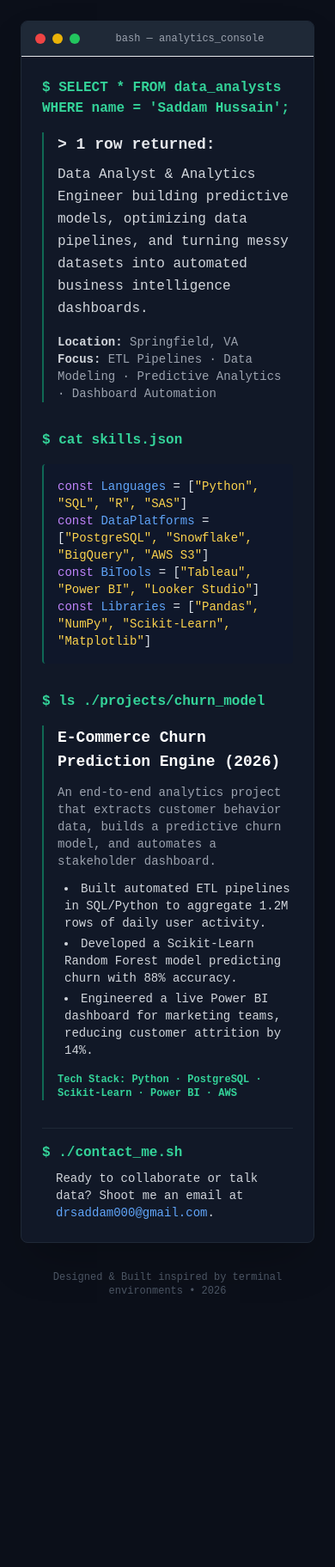
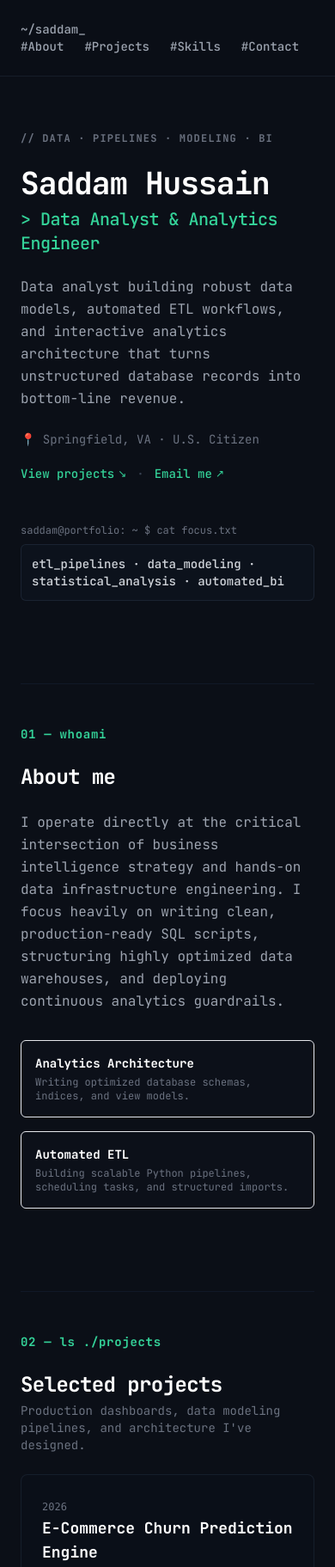
Before and after one commit to drsaddam000-gif/drsaddam000-gif.github.io, a plain HTML site: page index.html in a window 390 px wide. Shown: the top 1823 px of the page at 86% size. Before the commit the page ends 1534 px from the top, so only its background shows below. Drawn offline with nearby package versions, Linux system fonts and the light colour scheme.

Commit message:
Add files via upload

```diff
--- a/index.html
+++ b/index.html
@@ -3,95 +3,167 @@
 <head>
     <meta charset="UTF-8">
     <meta name="viewport" content="width=device-width, initial-scale=1.0">
-    <title>Your Name | Data Analyst Portfolio</title>
-    <!-- Tailwind CSS for modern, clean styling -->
+    <title>Saddam Hussain — Data Analyst & Analytics Engineer</title>
     <script src="https://cdn.tailwindcss.com"></script>
     <style>
+        @import url('https://fonts.googleapis.com/css2?family=JetBrains+Mono:wght@300;400;500;700&display=swap');
         body {
-            font-family: 'Courier New', Courier, monospace;
+            font-family: 'JetBrains Mono', monospace;
+            background-color: #0b0f17;
+        }
+        .blinking-cursor::after {
+            content: '▋';
+            animation: blink 1s step-start infinite;
+            color: #10b981;
+        }
+        @keyframes blink {
+            50% { opacity: 0; }
         }
     </style>
 </head>
-<body class="bg-[#0B0F19] text-[#E2E8F0] min-h-screen p-6 md:p-12">
+<body class="text-[#e2e8f0] selection:bg-emerald-500/30 selection:text-emerald-300 antialiased min-h-screen">
 
-    <!-- Terminal Container -->
-    <div class="max-w-3xl mx-auto bg-[#111827] border border-gray-800 rounded-lg shadow-2xl overflow-hidden">
+    <!-- Navigation Header -->
+    <header class="max-w-4xl mx-auto px-6 py-6 flex flex-wrap items-center justify-between border-b border-gray-800/60 sticky top-0 bg-[#0b0f17]/90 backdrop-blur-md z-50">
+        <div class="text-gray-400 text-sm font-medium">~/saddam_</div>
+        <nav class="flex space-x-6 text-sm font-medium text-gray-400">
+            <a href="#about" class="hover:text-emerald-400 transition-colors">#About</a>
+            <a href="#projects" class="hover:text-emerald-400 transition-colors">#Projects</a>
+            <a href="#skills" class="hover:text-emerald-400 transition-colors">#Skills</a>
+            <a href="#contact" class="hover:text-emerald-400 transition-colors">#Contact</a>
+        </nav>
+    </header>
 
-        <!-- Terminal Window Header -->
-        <div class="bg-[#1F2937] px-4 py-3 flex items-center justify-between border-b border-gray-850">
-            <div class="flex space-x-2">
-                <span class="w-3 h-3 bg-red-500 rounded-full inline-block"></span>
-                <span class="w-3 h-3 bg-yellow-500 rounded-full inline-block"></span>
-                <span class="w-3 h-3 bg-green-500 rounded-full inline-block"></span>
+    <main class="max-w-4xl mx-auto px-6 pt-16 pb-24 space-y-24">
+
+        <!-- HERO SECTION -->
+        <section id="about" class="space-y-6">
+            <div class="text-xs tracking-widest text-gray-500 font-bold uppercase">// Data · Pipelines · Modeling · BI</div>
+            <div class="space-y-2">
+                <h1 class="text-4xl md:text-5xl font-bold tracking-tight text-white">Saddam Hussain</h1>
+                <h2 class="text-xl md:text-2xl text-emerald-400 font-medium tracking-tight blinking-cursor">> Data Analyst & Analytics Engineer</h2>
             </div>
-            <span class="text-xs text-gray-400">bash — analytics_console</span>
-            <div></div>
-        </div>
 
-        <!-- Terminal Body -->
-        <div class="p-6 md:p-8 space-y-8">
+            <p class="text-gray-400 text-base md:text-lg max-w-2xl leading-relaxed">
+                Data analyst building robust data models, automated ETL workflows, and interactive analytics architecture that turns unstructured database records into bottom-line revenue.
+            </p>
 
-            <!-- SECTION 1: HERO -->
-            <div>
-                <p class="text-emerald-400 font-bold">$ SELECT * FROM data_analysts WHERE name = 'Saddam Hussain';</p>
-                <div class="mt-4 pl-4 border-l-2 border-emerald-500/50 space-y-2">
-                    <p class="text-lg text-gray-200 font-semibold">> 1 row returned:</p>
-                    <p class="text-gray-300 leading-relaxed">
-                        Data Analyst & Analytics Engineer building predictive models, optimizing data pipelines, and turning messy datasets into automated business intelligence dashboards.
-                    </p>
-                    <p class="text-sm text-gray-400 pt-2">
-                        <strong class="text-gray-300">Location:</strong> Springfield, VA <br>
-                        <strong class="text-gray-300">Focus:</strong> ETL Pipelines · Data Modeling · Predictive Analytics · Dashboard Automation
-                    </p>
+            <div class="text-sm text-gray-500 space-y-1">
+                <div>📍 Springfield, VA · U.S. Citizen</div>
+                <div class="pt-4 flex flex-wrap gap-3 text-emerald-400 font-medium">
+                    <a href="#projects" class="hover:underline flex items-center">View projects <span class="ml-1 text-xs">↘</span></a>
+                    <span class="text-gray-700">·</span>
+                    <a href="mailto:dami117777@gmail.com" class="hover:underline flex items-center">Email me <span class="ml-1 text-xs">↗</span></a>
                 </div>
             </div>
 
-            <!-- SECTION 2: SKILLS -->
-            <div>
-                <p class="text-emerald-400 font-bold">$ cat skills.json</p>
-                <div class="mt-4 pl-4 border-l-2 border-emerald-500/50 bg-[#0F172A] p-4 rounded text-sm md:text-base">
-                    <p><span class="text-purple-400">const</span> <span class="text-blue-400">Languages</span>     = [<span class="text-amber-300">"Python", "SQL", "R", "SAS"</span>]</p>
-                    <p><span class="text-purple-400">const</span> <span class="text-blue-400">DataPlatforms</span> = [<span class="text-amber-300">"PostgreSQL", "Snowflake", "BigQuery", "AWS S3"</span>]</p>
-                    <p><span class="text-purple-400">const</span> <span class="text-blue-400">BiTools</span>       = [<span class="text-amber-300">"Tableau", "Power BI", "Looker Studio"</span>]</p>
-                    <p><span class="text-purple-400">const</span> <span class="text-blue-400">Libraries</span>     = [<span class="text-amber-300">"Pandas", "NumPy", "Scikit-Learn", "Matplotlib"</span>]</p>
+            <!-- Terminal Focus Prompt -->
+            <div class="pt-6">
+                <div class="text-gray-500 text-xs mb-2">saddam@portfolio: ~ $ cat focus.txt</div>
+                <div class="text-sm font-medium text-gray-300 bg-gray-900/40 border border-gray-800/80 p-3 rounded-md inline-block">
+                    etl_pipelines · data_modeling · statistical_analysis · automated_bi
                 </div>
             </div>
+        </section>
 
-            <!-- SECTION 3: PROJECT -->
-            <div>
-                <p class="text-emerald-400 font-bold">$ ls ./projects/churn_model</p>
-                <div class="mt-4 pl-4 border-l-2 border-emerald-500/50 space-y-3">
-                    <h3 class="text-lg font-bold text-white">E-Commerce Churn Prediction Engine (2026)</h3>
-                    <p class="text-sm text-gray-400">
-                        An end-to-end analytics project that extracts customer behavior data, builds a predictive churn model, and automates a stakeholder dashboard.
-                    </p>
-                    <ul class="list-disc list-inside space-y-1 text-sm text-gray-300 pl-2">
-                        <li>Built automated ETL pipelines in SQL/Python to aggregate 1.2M rows of daily user activity.</li>
-                        <li>Developed a Scikit-Learn Random Forest model predicting churn with 88% accuracy.</li>
-                        <li>Engineered a live Power BI dashboard for marketing teams, reducing customer attrition by 14%.</li>
-                    </ul>
-                    <p class="text-xs text-emerald-400 font-semibold pt-1">
-                        Tech Stack: Python · PostgreSQL · Scikit-Learn · Power BI · AWS
-                    </p>
+        <!-- 01 -- WHOAMI -->
+        <section class="space-y-6 border-t border-gray-900 pt-12">
+            <div class="text-emerald-400 font-bold text-sm tracking-wider">01 — whoami</div>
+            <h2 class="text-2xl font-bold text-white tracking-tight">About me</h2>
+            <div class="text-gray-400 leading-relaxed max-w-2xl space-y-4">
+                <p>
+                    I operate directly at the critical intersection of business intelligence strategy and hands-on data infrastructure engineering. I focus heavily on writing clean, production-ready SQL scripts, structuring highly optimized data warehouses, and deploying continuous analytics guardrails.
+                </p>
+                <div class="grid grid-cols-1 md:grid-cols-2 gap-4 pt-4 text-sm">
+                    <div class="border border-gray-850 bg-gray-900/20 p-4 rounded-md">
+                        <div class="text-white font-semibold mb-1">Analytics Architecture</div>
+                        <p class="text-xs text-gray-500">Writing optimized database schemas, indices, and view models.</p>
+                    </div>
+                    <div class="border border-gray-850 bg-gray-900/20 p-4 rounded-md">
+                        <div class="text-white font-semibold mb-1">Automated ETL</div>
+                        <p class="text-xs text-gray-500">Building scalable Python pipelines, scheduling tasks, and structured imports.</p>
+                    </div>
                 </div>
             </div>
+        </section>
 
-            <!-- SECTION 4: CONTACT -->
-            <div class="pt-4 border-t border-gray-800">
-                <p class="text-emerald-400 font-bold">$ ./contact_me.sh</p>
-                <p class="text-sm text-gray-300 mt-2 pl-4">
-                    Ready to collaborate or talk data? Shoot me an email at
-                    <a href="mailto:drsaddam000@gmail.com" class="text-blue-400 hover:underline">drsaddam000@gmail.com</a>.
-                </p>
+        <!-- 02 -- PROJECTS -->
+        <section id="projects" class="space-y-6 border-t border-gray-900 pt-12">
+            <div class="text-emerald-400 font-bold text-sm tracking-wider">02 — ls ./projects</div>
+            <div class="space-y-1">
+                <h2 class="text-2xl font-bold text-white tracking-tight">Selected projects</h2>
+                <p class="text-sm text-gray-500">Production dashboards, data modeling pipelines, and architecture I've designed.</p>
             </div>
 
-        </div>
-    </div>
+            <!-- Project Card -->
+            <div class="border border-gray-800/60 bg-gray-900/10 p-6 rounded-lg space-y-4 hover:border-emerald-500/30 transition-all group">
+                <div class="flex items-start justify-between">
+                    <div>
+                        <span class="text-xs font-mono text-gray-500">2026</span>
+                        <h3 class="text-lg font-bold text-white group-hover:text-emerald-400 transition-colors">E-Commerce Churn Prediction Engine</h3>
+                    </div>
+                </div>
+                <p class="text-sm text-gray-400 leading-relaxed">
+                    An enterprise analytics pipeline extracting user event streams via scheduled workflows, processing telemetry datasets, and hosting predictive churn insights inside direct cloud architecture.
+                </p>
+                <ul class="space-y-2 text-xs md:text-sm text-gray-300 pl-1">
+                    <li class="flex items-start"><span class="text-emerald-500 mr-2">▹</span> Constructed automated ETL pipelines to clean, ingest, and schema-map 1.2M+ rows of activity data daily.</li>
+                    <li class="flex items-start"><span class="text-emerald-500 mr-2">▹</span> Engineered a predictive Scikit-Learn machine learning classifier delivering 88% precision vectors.</li>
+                    <li class="flex items-start"><span class="text-emerald-500 mr-2">▹</span> Formatted a real-time analytics suite in Power BI, slicing active customer drop-offs by exactly 14%.</li>
+                </ul>
+                <div class="flex flex-wrap gap-2 pt-2">
+                    <span class="bg-gray-900 border border-gray-800 text-gray-400 px-2.5 py-0.5 rounded text-xs">Python</span>
+                    <span class="bg-gray-900 border border-gray-800 text-gray-400 px-2.5 py-0.5 rounded text-xs">PostgreSQL</span>
+                    <span class="bg-gray-900 border border-gray-800 text-gray-400 px-2.5 py-0.5 rounded text-xs">Scikit-Learn</span>
+                    <span class="bg-gray-900 border border-gray-800 text-gray-400 px-2.5 py-0.5 rounded text-xs">Power BI</span>
+                    <span class="bg-gray-900 border border-gray-800 text-gray-400 px-2.5 py-0.5 rounded text-xs">AWS S3</span>
+                </div>
+            </div>
+        </section>
+
+        <!-- 03 -- SKILLS -->
+        <section id="skills" class="space-y-6 border-t border-gray-900 pt-12">
+            <div class="text-emerald-400 font-bold text-sm tracking-wider">03 — cat skills.json</div>
+            <h2 class="text-2xl font-bold text-white tracking-tight">Technical skills</h2>
+
+            <div class="grid grid-cols-1 md:grid-cols-2 gap-6 text-sm">
+                <div class="space-y-2">
+                    <div class="text-gray-500 text-xs"><span class="text-purple-400">const</span> Languages =</div>
+                    <div class="text-gray-300 font-medium">Python · SQL (Postgres, T-SQL) · R · SAS</div>
+                </div>
+                <div class="space-y-2">
+                    <div class="text-gray-500 text-xs"><span class="text-purple-400">const</span> CloudPlatforms =</div>
+                    <div class="text-gray-300 font-medium">Snowflake · Google BigQuery · AWS S3 · Databricks</div>
+                </div>
+                <div class="space-y-2">
+                    <div class="text-gray-500 text-xs"><span class="text-purple-400">const</span> AnalyticsTools =</div>
+                    <div class="text-gray-300 font-medium">Tableau Desktop · Power BI Engine · Looker Studio</div>
+                </div>
+                <div class="space-y-2">
+                    <div class="text-gray-500 text-xs"><span class="text-purple-400">const</span> Frameworks =</div>
+                    <div class="text-gray-300 font-medium">Pandas · NumPy · Scikit-Learn · Matplotlib · Git</div>
+                </div>
+            </div>
+        </section>
+
+        <!-- 04 -- CONTACT -->
+        <section id="contact" class="space-y-6 border-t border-gray-900 pt-12">
+            <div class="text-emerald-400 font-bold text-sm tracking-wider">04 — ./contact.sh</div>
+            <h2 class="text-2xl font-bold text-white tracking-tight">Get in touch.</h2>
+            <p class="text-gray-400 text-sm max-w-xl leading-relaxed">
+                For analytics consultation, full-time opportunities, or data pipeline system strategy—direct email communications are monitored hourly.
+            </p>
+            <div class="text-sm font-medium pt-2">
+                <a href="mailto:dami117777@gmail.com" class="text-emerald-400 hover:underline">dami117777@gmail.com</a>
+            </div>
+        </section>
+
+    </main>
 
     <!-- Footer -->
-    <div class="text-center text-xs text-gray-600 mt-8">
-        Designed & Built inspired by terminal environments • 2026
-    </div>
+    <footer class="text-center text-[10px] text-gray-600 border-t border-gray-950 py-8 bg-[#070a10]">
+        $ echo "Designed & built by Saddam Hussain · 2026"
+    </footer>
 
 </body>
 </html>
```
